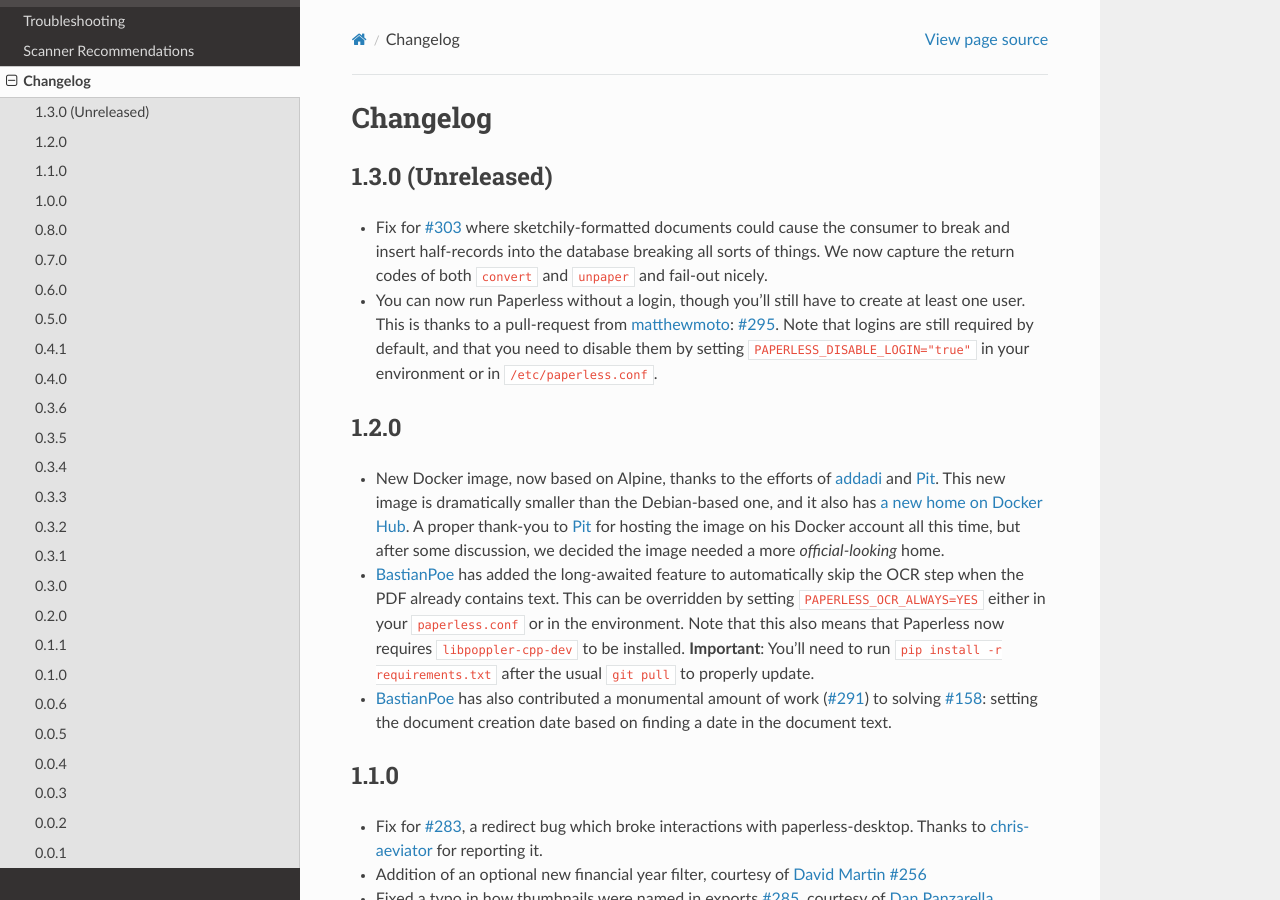
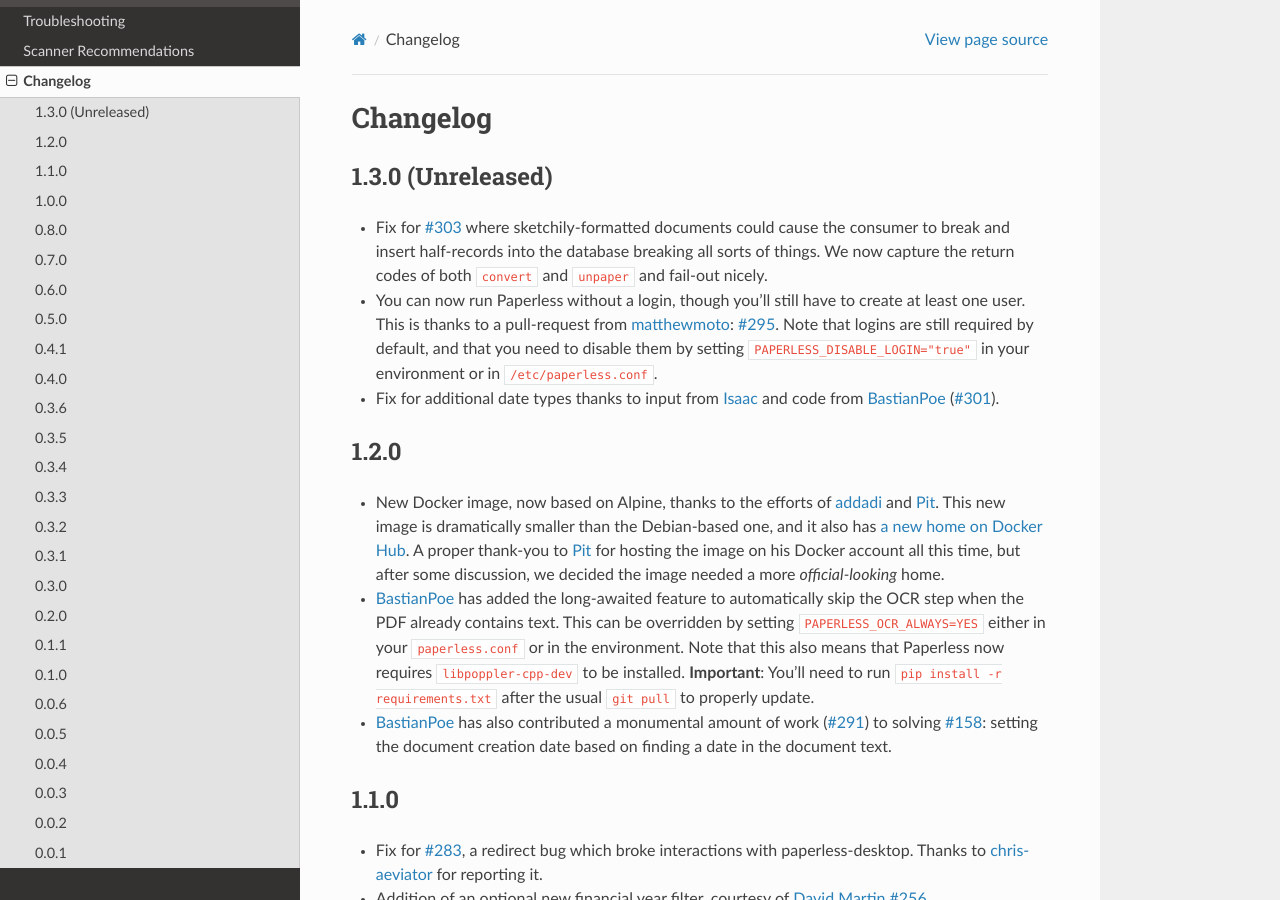
Before and after one commit to repoRangee/Large-scale, a Sphinx documentation site: the page built from docs/changelog.rst, in a window 1280 px wide and 900 px high. Built offline with Sphinx 7.4.7 and the Read the Docs theme 2.0.0, drawn with Linux system fonts in a browser that asks for light colours; formulas are drawn with MathJax 3.

Commit message:
Update changelog with #301

```diff
--- a/docs/changelog.rst
+++ b/docs/changelog.rst
@@ -13,6 +13,8 @@ Changelog
   `#295`_.  Note that logins are still required by default, and that you need
   to disable them by setting ``PAPERLESS_DISABLE_LOGIN="true"`` in your
   environment or in ``/etc/paperless.conf``.
+* Fix for additional date types thanks to input from `Isaac`_ and code from
+  `BastianPoe`_ (`#301`_).
 
 1.2.0
 =====
@@ -343,6 +345,7 @@ Changelog
 .. _addadi: https://github.com/addadi
 .. _BastianPoe: https://github.com/BastianPoe
 .. _matthewmoto: https://github.com/BastianPoe
+.. _Isaac: https://github.com/isaacsando
 
 .. _#20: https://github.com/danielquinn/paperless/issues/20
 .. _#44: https://github.com/danielquinn/paperless/issues/44
@@ -395,6 +398,7 @@ Changelog
 .. _#285: https://github.com/danielquinn/paperless/pull/285
 .. _#291: https://github.com/danielquinn/paperless/pull/291
 .. _#295: https://github.com/danielquinn/paperless/pull/295
+.. _#301: https://github.com/danielquinn/paperless/issues/301
 .. _#303: https://github.com/danielquinn/paperless/issues/303
 
 .. _pipenv: https://docs.pipenv.org/
```
